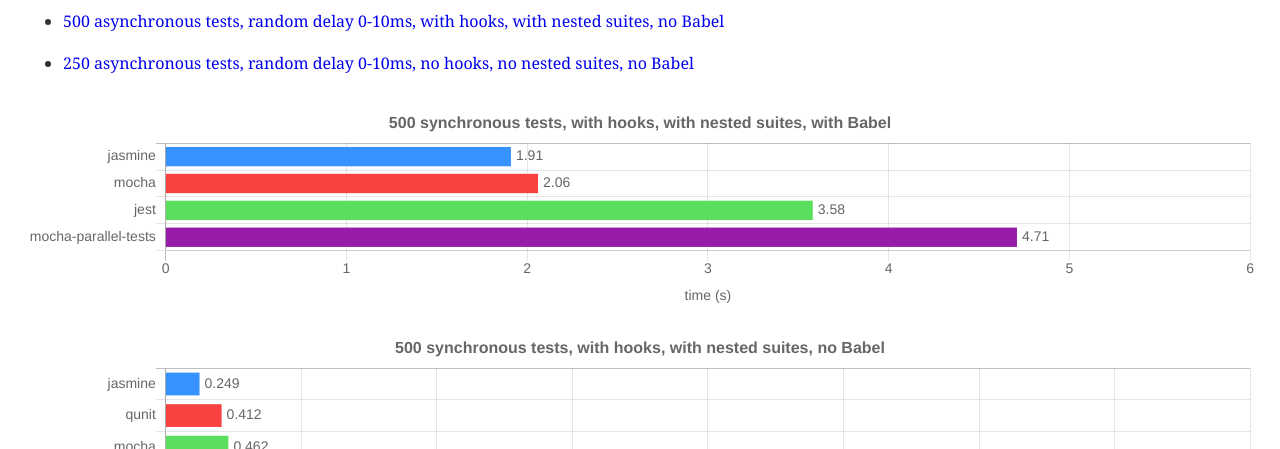
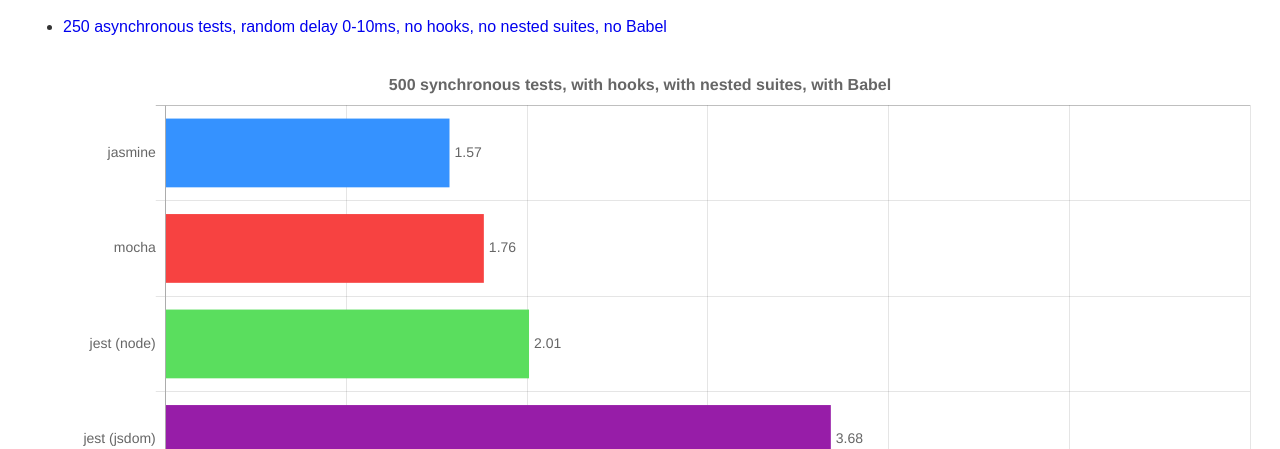
Before and after one commit to vitalets/js-testrunners-bench, a website: page docs/index.html in a window 1280 px wide. Shown: the part 351-800 px from the top of the page. Drawn offline with nearby package versions, Linux system fonts and the light colour scheme.

Commit message:
update docs

```diff
--- a/docs/data-labels-plugin.js
+++ b/docs/data-labels-plugin.js
@@ -1,3 +1,6 @@
+/**
+ * Plugin to draw persistent label at the end of each bar
+ */
 Chart.plugins.register({
   afterDatasetsDraw: function(ctrl) {
     var chart = ctrl.chart;
--- a/docs/data.js
+++ b/docs/data.js
@@ -12,43 +12,47 @@
     "result": [
       {
         "runner": "jasmine",
-        "time": "0.215"
+        "time": "0.228"
+      },
+      {
+        "runner": "tape",
+        "time": "0.299"
       },
       {
         "runner": "qunit",
-        "time": "0.301"
+        "time": "0.325"
+      },
+      {
+        "runner": "lab",
+        "time": "0.375"
       },
       {
         "runner": "mocha",
-        "time": "0.345"
+        "time": "0.415"
       },
       {
-        "runner": "lab",
-        "time": "0.399"
+        "runner": "mocha.parallel",
+        "time": "0.479"
       },
       {
         "runner": "mocha-parallel-tests",
-        "time": "0.468"
+        "time": "0.520"
       },
       {
-        "runner": "tape",
-        "time": "0.472"
+        "runner": "jest (node)",
+        "time": "2.13"
       },
       {
-        "runner": "mocha.parallel",
-        "time": "0.485"
-      },
-      {
-        "runner": "jest",
-        "time": "3.33"
+        "runner": "jest (jsdom)",
+        "time": "3.42"
       },
       {
         "runner": "tap",
-        "time": "6.39"
+        "time": "6.30"
       },
       {
         "runner": "ava",
-        "time": "10.1"
+        "time": "10.0"
       }
     ]
   },
@@ -144,43 +148,47 @@
     "result": [
       {
         "runner": "mocha-parallel-tests",
-        "time": "0.485"
+        "time": "0.495"
       },
       {
         "runner": "lab",
-        "time": "0.813"
+        "time": "0.810"
       },
       {
         "runner": "mocha.parallel",
-        "time": "0.889"
+        "time": "0.920"
       },
       {
         "runner": "jasmine",
-        "time": "1.86"
+        "time": "1.83"
       },
       {
         "runner": "tape",
-        "time": "1.90"
+        "time": "1.89"
       },
       {
         "runner": "mocha",
-        "time": "1.96"
+        "time": "2.01"
       },
       {
-        "runner": "jest",
-        "time": "3.71"
+        "runner": "jest (node)",
+        "time": "2.36"
+      },
+      {
+        "runner": "jest (jsdom)",
+        "time": "4.13"
       },
       {
         "runner": "qunit",
-        "time": "5.80"
+        "time": "5.81"
       },
       {
         "runner": "tap",
-        "time": "5.89"
+        "time": "5.83"
       },
       {
         "runner": "ava",
-        "time": "9.86"
+        "time": "9.69"
       }
     ]
   },
@@ -197,27 +205,31 @@
     "result": [
       {
         "runner": "jasmine",
-        "time": "0.249"
+        "time": "0.248"
       },
       {
         "runner": "qunit",
-        "time": "0.412"
+        "time": "0.400"
       },
       {
         "runner": "mocha",
-        "time": "0.462"
+        "time": "0.416"
       },
       {
         "runner": "mocha-parallel-tests",
-        "time": "0.611"
+        "time": "0.542"
       },
       {
-        "runner": "jest",
-        "time": "4.48"
+        "runner": "jest (node)",
+        "time": "1.99"
+      },
+      {
+        "runner": "jest (jsdom)",
+        "time": "3.35"
       },
       {
         "runner": "tap",
-        "time": "7.16"
+        "time": "7.32"
       }
     ]
   },
@@ -234,19 +246,23 @@
     "result": [
       {
         "runner": "jasmine",
-        "time": "1.91"
+        "time": "1.57"
       },
       {
         "runner": "mocha",
-        "time": "2.06"
+        "time": "1.76"
       },
       {
-        "runner": "jest",
-        "time": "3.58"
+        "runner": "jest (node)",
+        "time": "2.01"
+      },
+      {
+        "runner": "jest (jsdom)",
+        "time": "3.68"
       },
       {
         "runner": "mocha-parallel-tests",
-        "time": "4.71"
+        "time": "4.58"
       }
     ]
   },
@@ -318,27 +334,31 @@
     "result": [
       {
         "runner": "mocha-parallel-tests",
-        "time": "0.931"
+        "time": "1.03"
+      },
+      {
+        "runner": "jest (node)",
+        "time": "7.80"
+      },
+      {
+        "runner": "jest (jsdom)",
+        "time": "9.39"
       },
       {
         "runner": "tap",
-        "time": "9.91"
-      },
-      {
-        "runner": "jest",
-        "time": "10.4"
+        "time": "10.1"
       },
       {
         "runner": "jasmine",
+        "time": "18.0"
+      },
+      {
+        "runner": "mocha",
         "time": "18.3"
       },
       {
-        "runner": "mocha",
-        "time": "18.4"
-      },
-      {
         "runner": "qunit",
-        "time": "61.0"
+        "time": "61.7"
       }
     ]
   }
--- a/docs/index.css
+++ b/docs/index.css
@@ -1,6 +1,6 @@
 body {
     color: #333333;
-    font-family: Georgia, Times, "Times New Roman", serif;
+    font-family: Arial, "Times New Roman", serif;
     padding: 15px;
 }
 
--- a/docs/index.html
+++ b/docs/index.html
@@ -12,6 +12,7 @@
 <body>
   <a href="https://github.com/vitalets/js-testrunners-bench"><img style="position: absolute; top: 0; right: 0; border: 0;" src="https://camo.githubusercontent.com/e7bbb0521b397edbd5fe43e7f760759336b5e05f/68747470733a2f2f73332e616d617a6f6e6177732e636f6d2f6769746875622f726962626f6e732f666f726b6d655f72696768745f677265656e5f3030373230302e706e67" alt="Fork me on GitHub" data-canonical-src="https://s3.amazonaws.com/github/ribbons/forkme_right_green_007200.png"></a>
   <h1>JavaScript Test-Runners Benchmark</h1>
+  <div id="log"></div>
   <ul id="contents"></ul>
   <div id="charts"></div>
   <footer>
--- a/docs/index.js
+++ b/docs/index.js
@@ -1,5 +1,11 @@
+
+function log(s) {
+  document.getElementById('log').textContent += String(s);
+}
+
+// log(window.outerHeight + ' - ' + document.documentElement.clientHeight+ '-' + window.devicePixelRatio);
+
 // generate colors: http://tools.medialab.sciences-po.fr/iwanthue/index.php
-
 const colors = [
   "#3592ff",
   "#f74241",
@@ -53,9 +59,8 @@
   const wrapper = document.createElement('div');
   const canvas = document.createElement('canvas');
   canvas.id = key;
-  canvas.height = window.devicePixelRatio === 1
-    ? 10 * labels.length + 10
-    : window.devicePixelRatio * Math.max(90, 15 * labels.length + 10);
+  // empiric koefs for normal view on phones and monitors
+  canvas.height = 20 * labels.length + 40;
   wrapper.appendChild(canvas);
   document.getElementById('charts').appendChild(wrapper);
   new Chart(canvas, {
```
